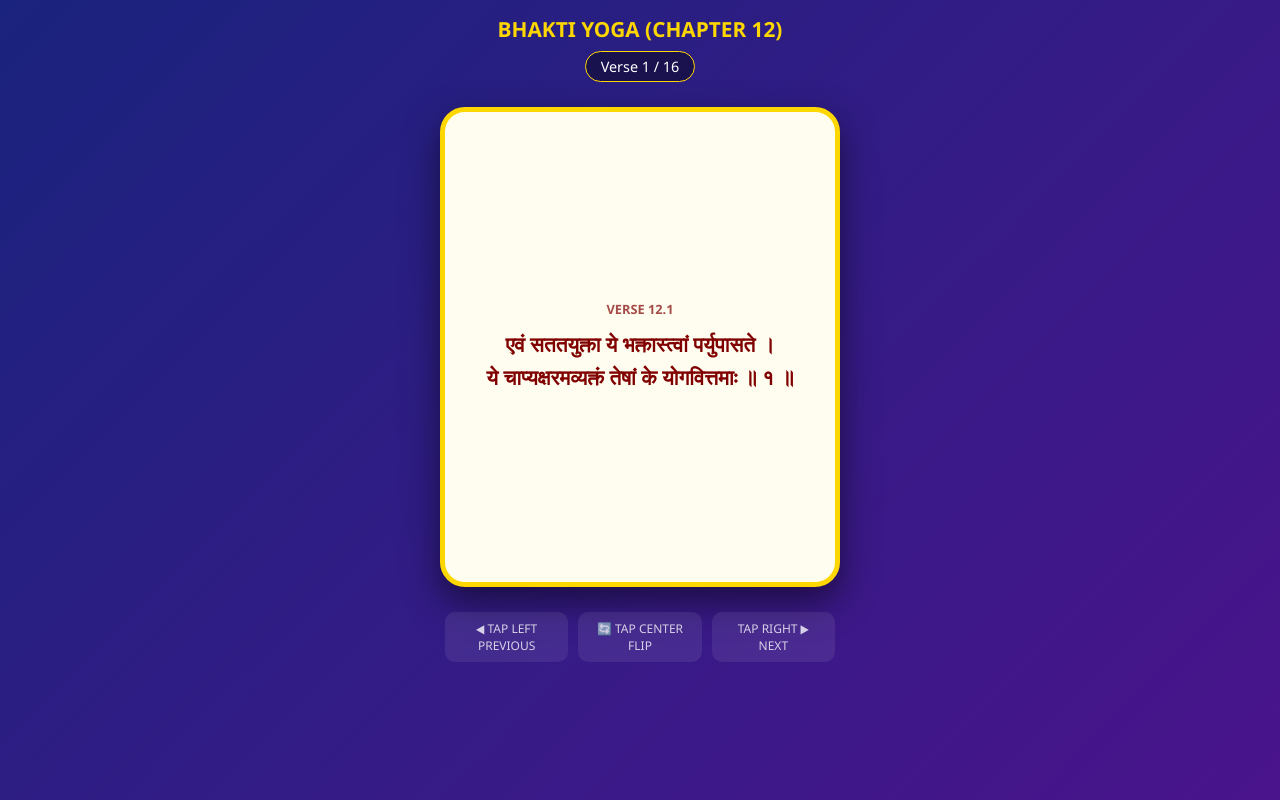
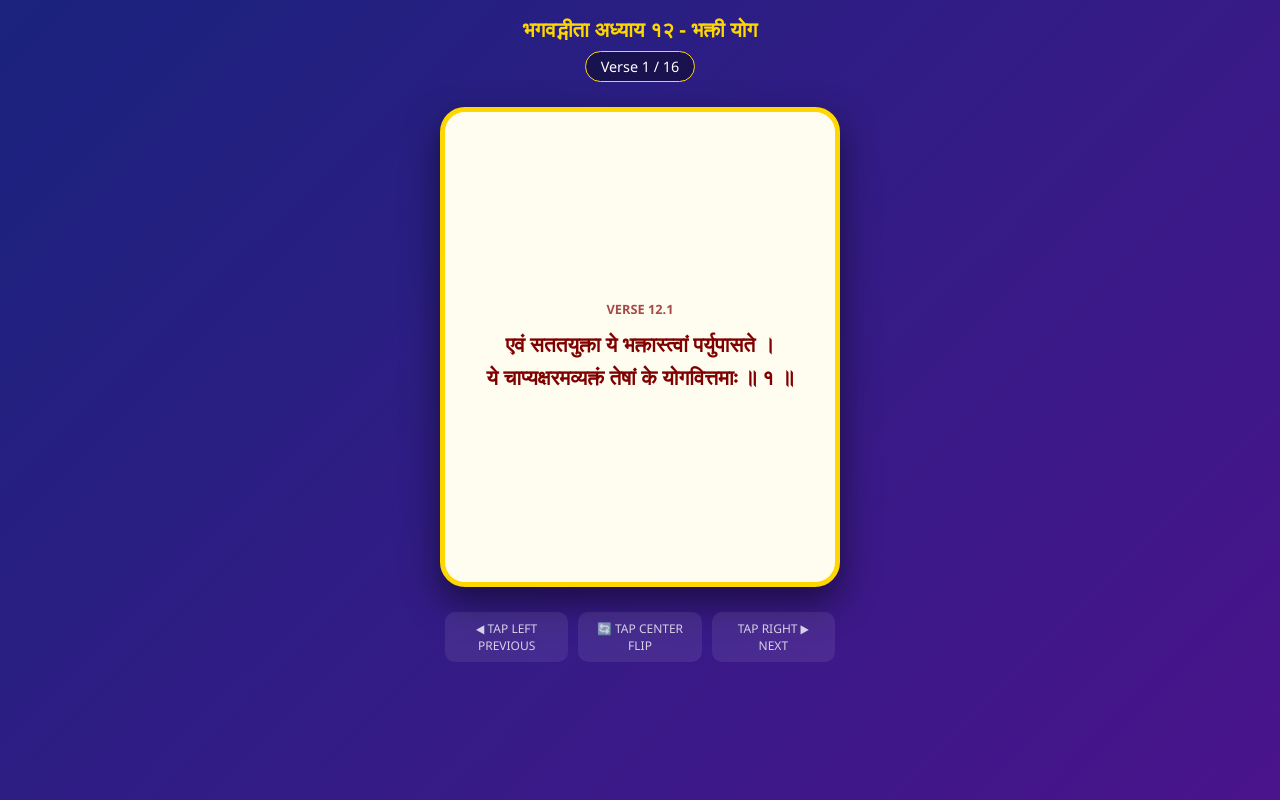
Before and after one commit to srbee/gita, a plain HTML site: page index.html in a window 1280 px wide. Drawn offline with Linux system fonts and the light colour scheme.

Commit message:
Update index.html

```diff
--- a/index.html
+++ b/index.html
@@ -77,7 +77,7 @@
 <body>
 
     <div class="header">
-        <h1>Bhakti Yoga (Chapter 12)</h1>
+        <h1>भगवद्गीता अध्याय १२ - भक्ती योग</h1>
         <div class="counter-pill" id="counter">Verse 1 / 20</div>
     </div>
 
```
